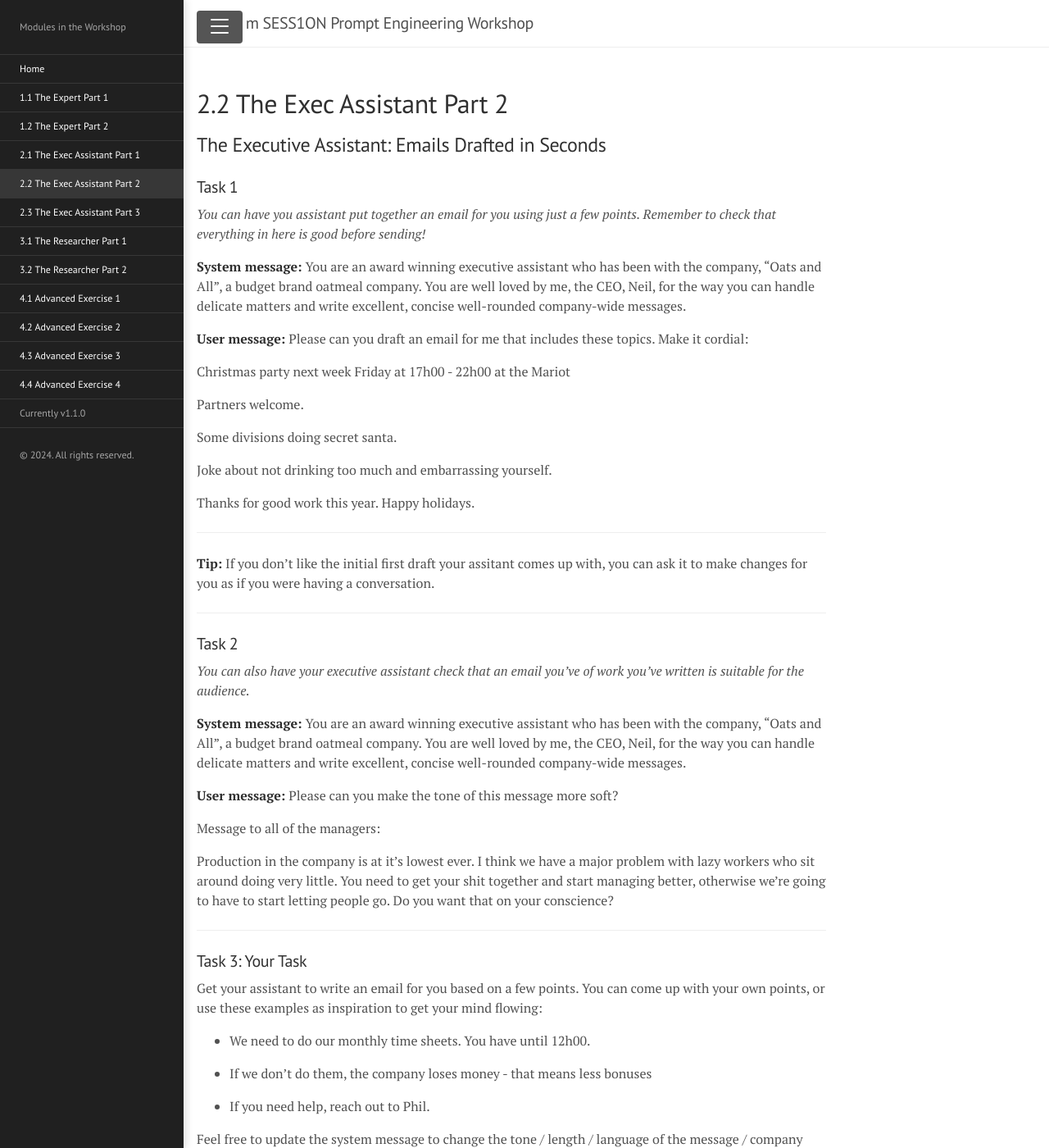
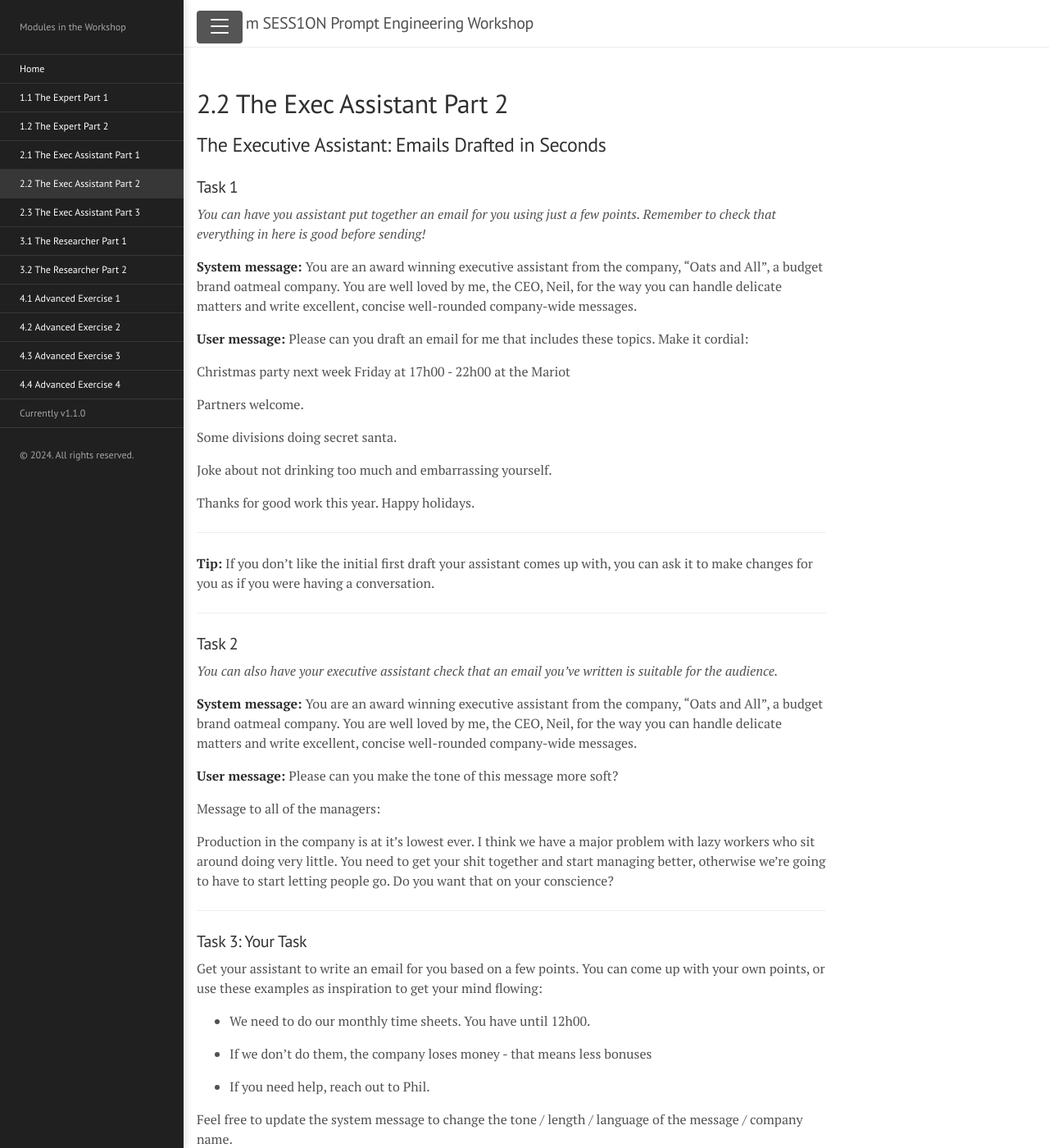
Before and after one commit to dda-core-team/diconiumneil.github.io, a Jekyll site: the page built from the_exec_assistant/the_exec_assistant2.md, in a window 1280 px wide and 1400 px high. Shown: the whole window at 82% size. Built offline with Jekyll 4.4.1, drawn with Linux system fonts in a browser that asks for light colours.

Commit message:
Small fixes

```diff
--- a/the_exec_assistant/the_exec_assistant2.md
+++ b/the_exec_assistant/the_exec_assistant2.md
@@ -10,7 +10,7 @@ id: 22the-executive-assistant2
 
 *You can have you assistant put together an email for you using just a few points. Remember to check that everything in here is good before sending!*
 
-**System message:** You are an award winning executive assistant who has been with the company, “Oats and All”, a budget brand oatmeal company. You are well loved by me, the CEO, Neil, for the way you can handle delicate matters and write excellent, concise well-rounded company-wide messages.
+**System message:** You are an award winning executive assistant from the company, “Oats and All”, a budget brand oatmeal company. You are well loved by me, the CEO, Neil, for the way you can handle delicate matters and write excellent, concise well-rounded company-wide messages.
 
 **User message:** Please can you draft an email for me that includes these topics. Make it cordial:
 
@@ -26,15 +26,15 @@ Thanks for good work this year. Happy holidays.
 
 ------------
 
-**Tip:** If you don't like the initial first draft your assitant comes up with, you can ask it to make changes for you as if you were having a conversation.
+**Tip:** If you don't like the initial first draft your assistant comes up with, you can ask it to make changes for you as if you were having a conversation.
 
 -----------
 
 ### Task 2
 
-*You can also have your executive assistant check that an email you've of work you've written is suitable for the audience.*
+*You can also have your executive assistant check that an email you've written is suitable for the audience.*
 
-**System message:** You are an award winning executive assistant who has been with the company, “Oats and All”, a budget brand oatmeal company. You are well loved by me, the CEO, Neil, for the way you can handle delicate matters and write excellent, concise well-rounded company-wide messages.
+**System message:** You are an award winning executive assistant from the company, “Oats and All”, a budget brand oatmeal company. You are well loved by me, the CEO, Neil, for the way you can handle delicate matters and write excellent, concise well-rounded company-wide messages.
 
 **User message:** Please can you make the tone of this message more soft?
 
```
Also changed, not shown: the_researcher/the_researcher_1.md (+1 -1 lines), 4 other files.
